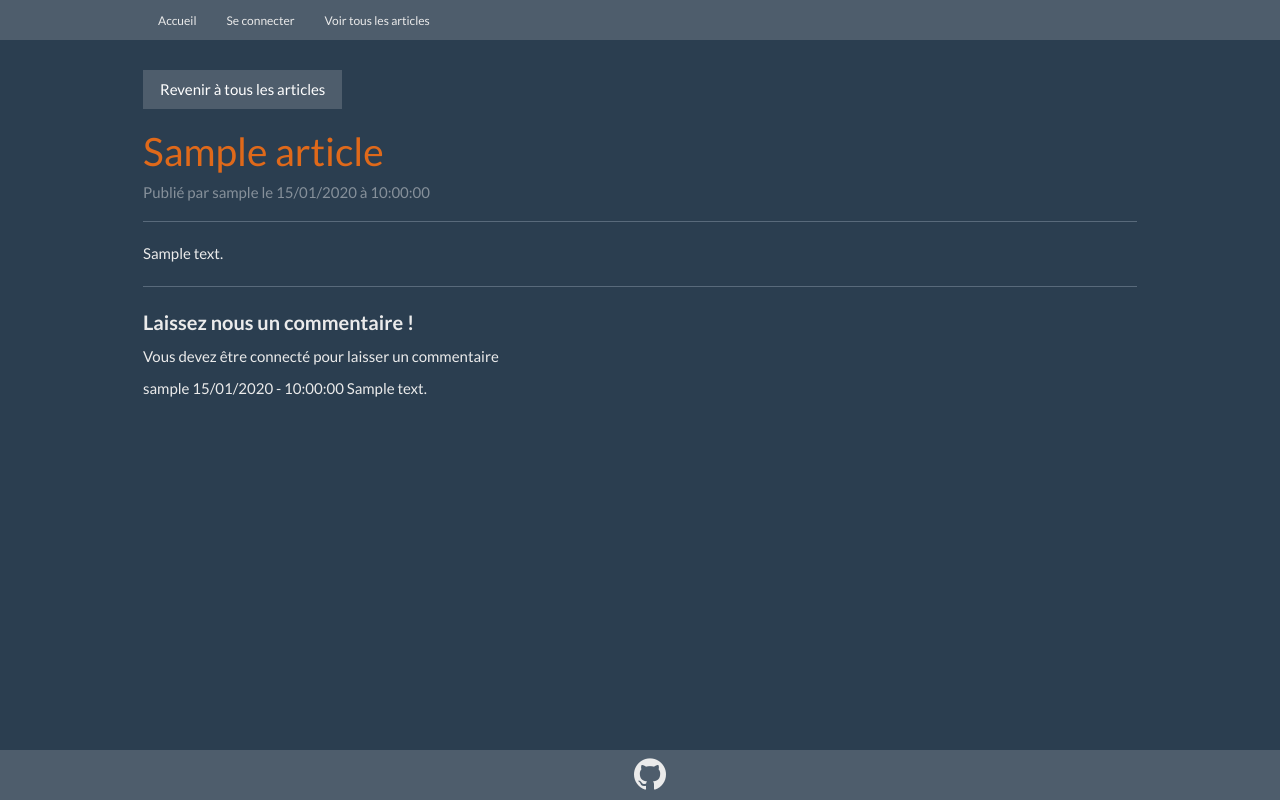
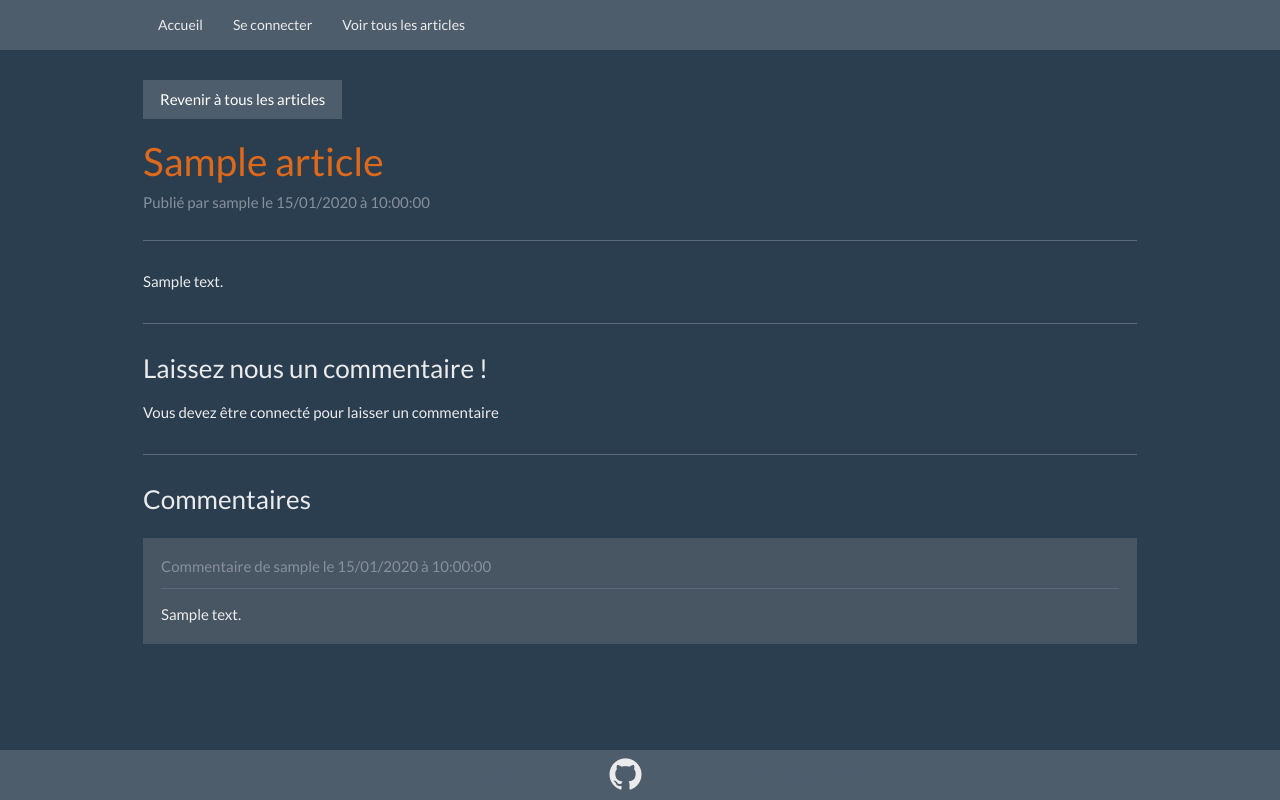
Before and after one commit to AlexandreMasse/MMI-Developpement_web, a Symfony app: template TP/MiniBlog/app/Resources/views/article/show.html.twig in a window 1280 px wide. Run offline with Twig, Linux system fonts and the light colour scheme; the template is opened without the code that fills it: most values are stand-ins (such as "Sample title", 1, 10 or a date in 2020); some libraries are stand-ins or nearby versions.

Commit message:
TP MiniBlog - TinyMCE added for add an edit article form + comment integration + list articles reverse + message if there is no comment + footer logo animation

```diff
--- a/TP/MiniBlog/app/Resources/views/admin/article/add.html.twig
+++ b/TP/MiniBlog/app/Resources/views/admin/article/add.html.twig
@@ -7,4 +7,10 @@
         {% endembed %}
     {% endblock %}
 
+
+    {% block javascripts %}
+        <script src="//cdn.tinymce.com/4/tinymce.min.js"></script>
+        <script>tinymce.init({ selector:'textarea' });</script>
+    {% endblock %}
+
 {% endembed %}
--- a/TP/MiniBlog/app/Resources/views/admin/article/edit.html.twig
+++ b/TP/MiniBlog/app/Resources/views/admin/article/edit.html.twig
@@ -5,4 +5,9 @@
         {% endembed %}
     {% endblock %}
 
+    {% block javascripts %}
+        <script src="//cdn.tinymce.com/4/tinymce.min.js"></script>
+        <script>tinymce.init({ selector:'textarea' });</script>
+    {% endblock %}
+
 {% endembed %}
--- a/TP/MiniBlog/app/Resources/views/article/list.html.twig
+++ b/TP/MiniBlog/app/Resources/views/article/list.html.twig
@@ -4,13 +4,13 @@
 
         <hr>
 
-        {% for article in articles %}
+        {% for article in articles | reverse %}
             <div class="article">
                 <h2><a class="article-title" href="{{ path('article_show', {'slug': article.slug}) }}">{{ article.title }}</a></h2>
 
                 <h5>Article publié par {{ article.author.login }} le {{ article.createdAt | date("d/m/Y") }} à {{ article.createdAt | date("H:i:s") }}</h5>
                 <hr>
-                {{ article.text }}
+                {{ article.text | raw }}
             </div>
 
             {#
--- a/TP/MiniBlog/app/Resources/views/article/show.html.twig
+++ b/TP/MiniBlog/app/Resources/views/article/show.html.twig
@@ -6,17 +6,17 @@
         <h1 class="article-title">{{ article.title }}</h1>
         <h5>Publié par {{ article.author.login }} le {{ article.createdAt | date("d/m/Y") }} à {{ article.createdAt | date("H:i:s") }}</h5>
 
-        <hr>
+        <hr class="separateur">
 
-        {{ article.text }}
+        {{ article.text | raw}}
 
-        <hr>
+        <hr class="separateur">
 
-        <label for="com"> Laissez nous un commentaire !</label>
+        <h3 class="h3-comment">Laissez nous un commentaire !</h3>
 
         {# Si l'utilisateur est connecté #}
         {% if app.user %}
-            <form action="{{ path('comment_new', {'slug': article.slug}) }}" method="post">
+            <form class="form-comment" action="{{ path('comment_new', {'slug': article.slug}) }}" method="post">
                 <div class="form-group">
                     <textarea class="form-control" name="commentaire" id="com"{# cols="30" rows="10"#} placeholder="Votre commentaire"></textarea>
                 </div>
@@ -29,13 +29,20 @@
 
         {% endif %}
 
+        <hr class="separateur">
 
-        {% for comment in article.commentaires | reverse %}
-                {{ comment.author.login }}
-                {{ comment.createdAt | date("d/m/Y - H:i:s")}}
-                {{ comment.message }}
-            <br>
+        <h3>Commentaires</h3>
 
-        {% endfor %}
+        {% if article.commentaires is empty %}
+            <p>Aucun comentaire n'a été posté pour le moment</p>
+            {% else %}
+                {% for comment in article.commentaires | reverse %}
+                    <div class="comment">
+                        <p>Commentaire de {{ comment.author.login }} le {{ article.createdAt | date("d/m/Y") }} à {{ article.createdAt | date("H:i:s") }} </p>
+                        <hr>
+                        <p> {{ comment.message }} </p>
+                    </div>
+                {% endfor %}
+        {% endif %}
     {% endblock %}
 {% endembed %}
--- a/TP/MiniBlog/app/Resources/views/base.html.twig
+++ b/TP/MiniBlog/app/Resources/views/base.html.twig
@@ -7,10 +7,14 @@
 
         {#Bootsrap#}
         <link rel="stylesheet" href="{{ asset('css/bootstrap.css') }}">
-        {#Icone font#}
+
+        {#Font icone#}
         <link rel="stylesheet" href="{{ asset('font/flaticon.css') }}">
+        <link rel="stylesheet" href="https://cdn.rawgit.com/konpa/devicon/master/devicon.min.css">
+
         {#Style perso#}
         <link rel="stylesheet" href="{{ asset('css/styles.css') }}">
+
         {#Favicon#}
         <link rel="icon" type="image/x-icon" href="{{ asset('favicon.ico') }}" />
 
@@ -43,12 +47,60 @@
         <div class="container">
 
             {% block body %}{% endblock %}
-            {% block javascripts %}{% endblock %}
+
 
         </div>
 
+
         <footer>
+            <div>
+            <span>Voir le code sur Github</span>
             <a class="flaticon-github-logo" href="https://github.com/AlexandreMasse/MMI-Developpement_web/tree/master/TP/MiniBlog" title="Voir le code sur Github"></a>
+            <a href="#" class="devicon-symfony-original"></a>
+            <span>Powered by Symfony</span>
+
+            </div>
         </footer>
+
+
+
+        <script src="https://code.jquery.com/jquery-3.1.1.min.js"></script>
+
+        <script>
+            'use strict';
+            $(document).ready(function () {
+
+                /*Anamation logo Github*/
+
+                function entreeG () {
+                    $('footer span:nth-of-type(1)').css('color', 'white')
+                }
+                function sortieG () {
+                    $('footer span:nth-of-type(1)').css('color', '#4e5d6c')
+                }
+
+                $('.flaticon-github-logo').hover(entreeG, sortieG);
+
+
+
+                /*Animation logo Symfony*/
+
+                function entreeS () {
+                    $('footer span:nth-of-type(2)').css('color', 'white')
+                }
+
+                function sortieS () {
+                    $('footer span:nth-of-type(2)').css('color', '#4e5d6c')
+                }
+
+                $('.devicon-symfony-original').hover(entreeS, sortieS);
+
+
+            });
+
+        </script>
+
+        {% block javascripts %}{% endblock %}
+
     </body>
 </html>
--- a/TP/MiniBlog/app/Resources/views/default/index.html.twig
+++ b/TP/MiniBlog/app/Resources/views/default/index.html.twig
@@ -30,9 +30,10 @@
 
             <h5>Article publié par {{ article.author.login }} le {{ article.createdAt | date("d/m/Y") }} à {{ article.createdAt | date("H:i:s") }}</h5>
             <hr>
-            {{ article.text }}
+            {{ article.text | raw}}
         </div>
     {% endfor %}
 {% endblock %}
 
+
 {% endembed %}
--- a/TP/MiniBlog/app/Resources/views/forms/_article.html.twig
+++ b/TP/MiniBlog/app/Resources/views/forms/_article.html.twig
@@ -1,3 +1,4 @@
+
 <form action="" method="post">
     <div class="form-group">
         <label for="title">Titre de l'article</label>
--- a/TP/MiniBlog/web/css/styles.css
+++ b/TP/MiniBlog/web/css/styles.css
@@ -1,11 +1,48 @@
+/*****Général*******/
+
+
 body {
     position: relative;
-    padding-top: 70px;
+    padding-top: 80px;
     padding-bottom: 100px;
     min-height: 100vh;
 }
 
 
+h5 {
+    color: #86909a;
+}
+
+
+.container {
+    width: 80vw;
+    margin: 0 auto;
+}
+
+
+/*******Navbar*******/
+
+nav {
+    font-size: 14px;
+}
+
+.navbar div div ul li {
+    display: flex;
+    align-items: center;
+    justify-content: center;
+
+    height:50px;
+}
+
+
+.navbar div div ul li a {
+    height:100%;
+    line-height: 30px;
+    font-size: 14px;
+}
+
+
+/*******Footer********/
 footer {
     width:100%;
     height:50px;
@@ -20,36 +57,60 @@ footer {
     align-items: center;
 }
 
+footer div {
+    display: flex;
+    justify-content: center;
+    align-items: center;
+}
 footer a:hover {
     text-decoration: none;
-    transition: all 1s ease;
+    transition: all 0.7s ease-out;
     color: #df691a;
 }
 
 footer a {
-    transition: all 1s ease;
+    transition: all 0.7s ease-out;
     color: #ebebeb;
+    margin: 0 30px;
 }
 
 
-
-h5 {
-    color: #86909a;
+footer div a:first-child {
+    flex-grow: 2;
+    flex-shrink: 2;
 }
 
 
-.container {
-    width: 80vw;
-    margin: 0 auto;
+.devicon-symfony-original {
+    font-size: 32px;
 }
+
+footer span {
+    color: #4e5d6c;
+    transition: all 1s ease;
+}
+
 
 /****** page d'acceuil *********/
 
 .jbbutton {
     margin-left: 30px;
 
+}
 
+.jumbotron > h1 {
+    margin-top: 0px;
+    margin-bottom: 20px;
 }
+
+.jumbotron p:nth-of-type(1) {
+    margin-bottom: 30px;
+}
+
+.jumbotron  p:nth-of-type(2) {
+    margin-bottom: 0;
+}
+
 
 /**** bloc article *****/
 
@@ -57,7 +118,6 @@ h5 {
     background-color: #4e5d6c;
     margin-top: 50px;
     padding: 30px;
-
 }
 
 .article h2 {
@@ -75,19 +135,45 @@ h5 {
 
 
 
-/*********Vue d'un article ********************/
+/*********Vue d'un article **************/
 
 
-[for="com"] {
-    font-size: 20px;
-    margin-bottom: 10px;
-}
-
 .article-title {
-    /*color: #b15315;*/
     color: #df691a;
 }
 
+.h3-comment {
+    margin-top: 0;
+    margin-bottom: 20px;
+}
+
+.separateur {
+    margin-top: 30px;
+    margin-bottom: 30px ;
+}
+
+.comment {
+    margin-top: 25px;
+    background-color: #485563;
+
+    padding: 18px;
+}
+
+.comment p:first-child {
+    color: #86909a;
+}
+
+.comment p:nth-of-type(2) {
+    margin: 0;
+}
+
+.comment hr {
+    margin-top: 0;
+    margin-bottom: 15px;
+}
+
+
+/****** Page de connexion *******/
 
 .form-help {
     margin-top: 40px;
@@ -95,14 +181,15 @@ h5 {
     padding: 25px;
 }
 
+
+
 .form-help h3:first-child {
     margin-top: 0px;
-
 }
 
 
 
-/**********Backoffice *************/
+/**********Backoffice*************/
 
 
 .btn-addarticle {
```
